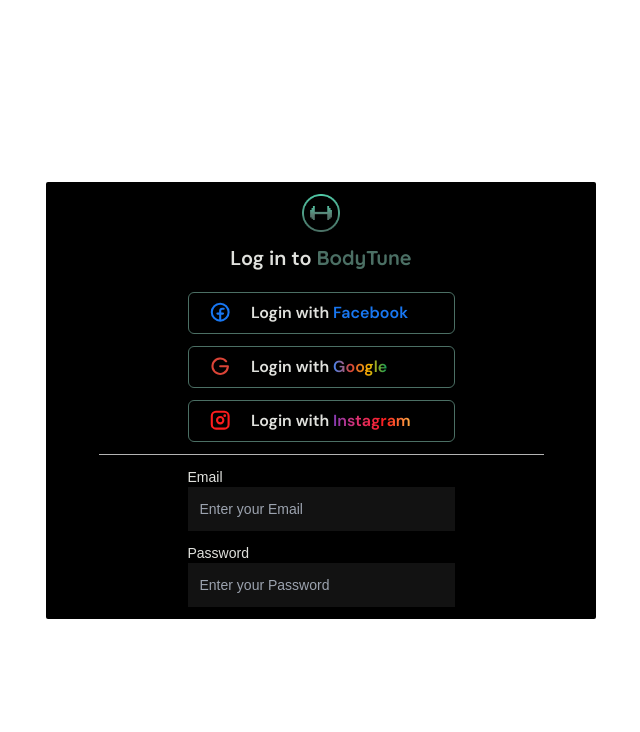
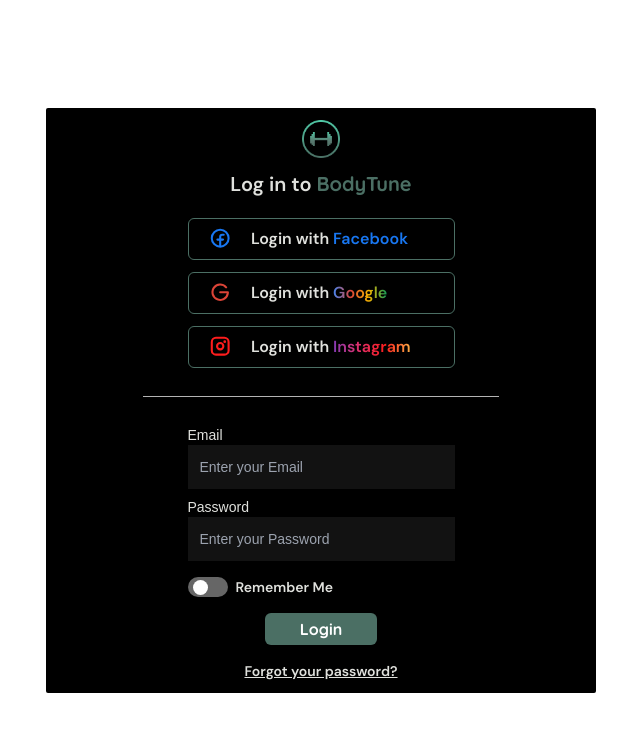
Before and after one commit to Inosensey/BodyTune, a Next.js app: page /login in a window 1280 px wide. Shown: the top 732 px of the page, without its empty margins (319-959 px from the left). Built offline with nearby package versions, Linux system fonts and the light colour scheme.

Commit message:
UI updates for SignIn component
- Wrap inputs inside a form element.
- Set autocomplete to off.
- Import Framer Motion.
- Add 'Remember Me' feature.
- Add state and function to toggle 'Remember Me'.
- Add 'Forgot Your Password' link.

```diff
--- a/components/authComponents/signIn/SignIn.tsx
+++ b/components/authComponents/signIn/SignIn.tsx
@@ -1,5 +1,6 @@
 "use client";
 import { useState } from "react";
+import { motion } from "framer-motion";
 
 import Image from "next/image";
 
@@ -27,8 +28,10 @@ const SignIn = () => {
   // useState
   const [credentials, setCredentials] =
     useState<credentials>(credentialsInitial);
+  const [rememberMe, setRememberMe] = useState<boolean>(false);
 
   // Events
+  const toggleRememberMe = () => setRememberMe(!rememberMe);
   const inputOnChange = (event: React.ChangeEvent<HTMLInputElement>) => {
     const { name, value } = event.target;
 
@@ -81,28 +84,72 @@ const SignIn = () => {
         </div>
         <hr
           style={{ borderColor: "#b3b3b3" }}
-          className="max-w-[450px] phone:w-10/12"
+          className="max-w-[450px] phone:w-8/12 my-4"
         />
-        <div data-testid="credentials-login-form" className="flex flex-col justify-center gap-3 max-w-[450px] phone:w-6/12">
+        <div className="flex flex-col justify-center gap-4 max-w-[450px] phone:w-6/12">
+          <form
+            data-testid="credentials-login-form"
+            className="flex flex-col gap-2"
+          >
             <div className="w-full">
               <Input
                 name="email"
+                dataTestId="email-input"
                 placeholder="Enter your Email"
                 state={credentials.email}
                 type="email"
                 label="Email"
                 onChange={inputOnChange}
+                autoComplete="off"
               />
             </div>
-          <div className="w-full">
+            <div className="w-full relative">
               <Input
+                dataTestId="password-input"
                 name="password"
                 placeholder="Enter your Password"
                 state={credentials.password}
                 type="password"
                 label="Password"
                 onChange={inputOnChange}
+                autoComplete="off"
               />
+            </div>
+          </form>
+          <div className="flex gap-2 items-center">
+            {/* switch */}
+            <div
+              data-testid="remember-me"
+              style={{
+                justifyContent: rememberMe ? "flex-end" : "flex-start",
+                background: rememberMe ? "#4B6F64" : "#FFFFFF66",
+              }}
+              className="w-[40px] h-[20px] bg-[#FFFFFF66] flex justify-start rounded-[50px] py-[3px] px-[5px] cursor-pointer"
+              onClick={toggleRememberMe}
+            >
+              <motion.div
+                className="w-[15px] h-[15px] bg-white rounded-[40px]"
+                layout
+                transition={{ type: "spring", stiffness: 700, damping: 50 }}
+              />
+            </div>
+            <label className="phone:text-sm font-semibold font-dmSans">Remember Me</label>
+          </div>
+          <div className="w-28 mx-auto">
+            <motion.button
+              data-testid="credentials-login-button"
+              whileHover={{
+                scale: 1.1,
+                transition: { duration: 0.2 },
+              }}
+              whileTap={{ scale: 0.9 }}
+              className="bg-secondary text-white font-quickSand font-bold w-full rounded-md p-1"
+            >
+              Login
+            </motion.button>
+          </div>
+          <div className="mx-auto">
+            <p data-testid="forgot-password" className="text-sm font-dmSans underline cursor-pointer font-semibold">Forgot your password?</p>
           </div>
         </div>
       </div>
```
Lines whose indentation alone changed are shown as unchanged.
